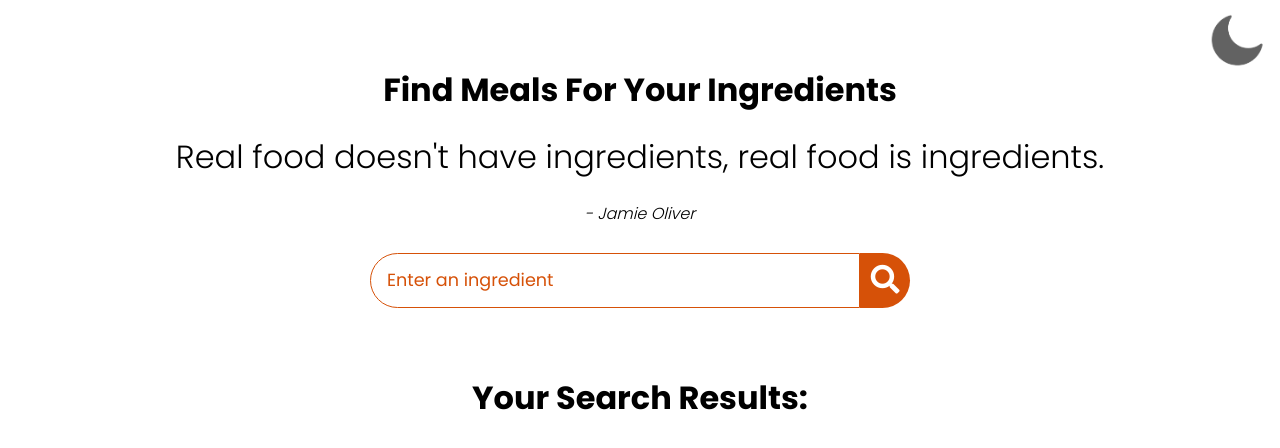
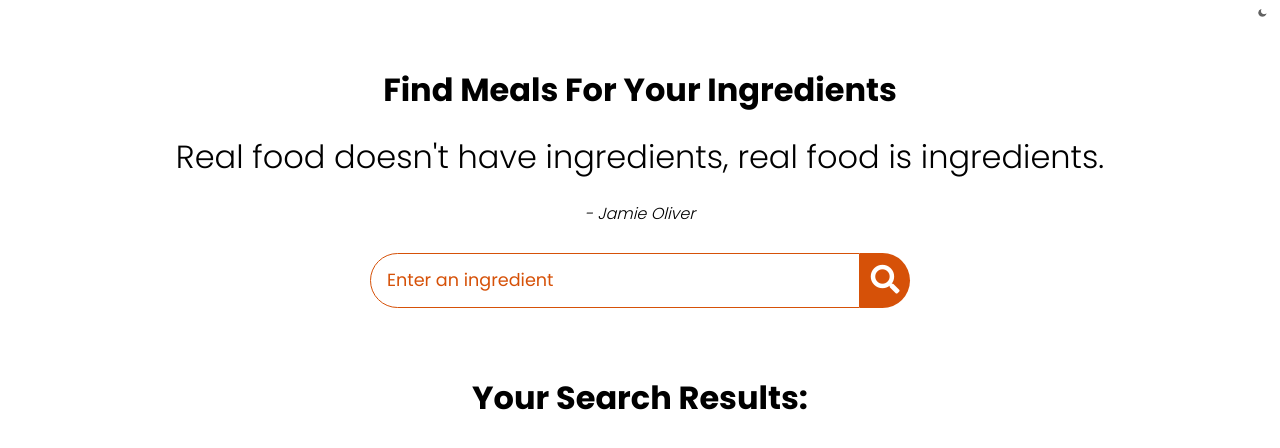
Before and after one commit to Utkarsh-RDev/foodrecipe, a plain HTML site: page index.html in a window 1280 px wide. Drawn offline with nearby package versions, Linux system fonts and the light colour scheme.

Commit message:
Update style.css

```diff
--- a/style.css
+++ b/style.css
@@ -39,7 +39,7 @@ body {
     right: 1vw;
     top: 1vh;
     cursor: pointer;
-    width: 5vw;
+    width: 10px;
 }
 
 /*  */
```
